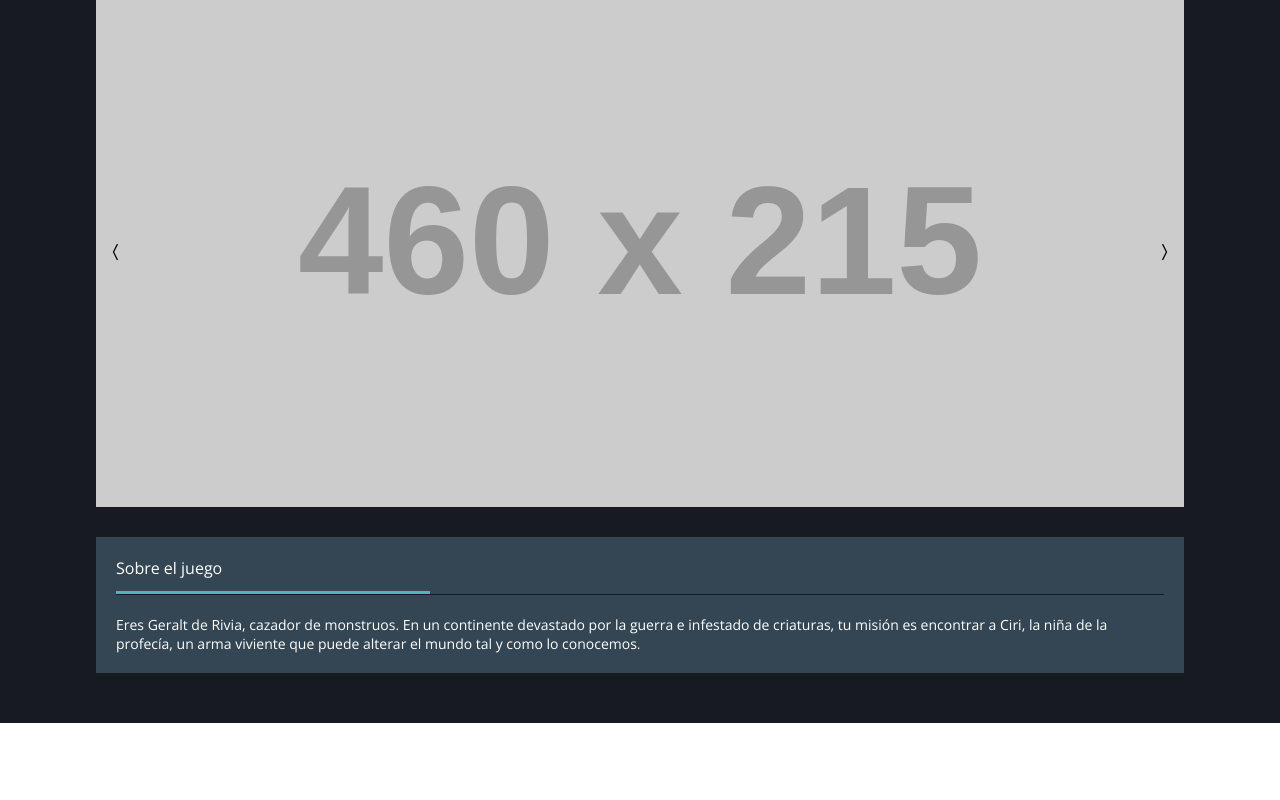
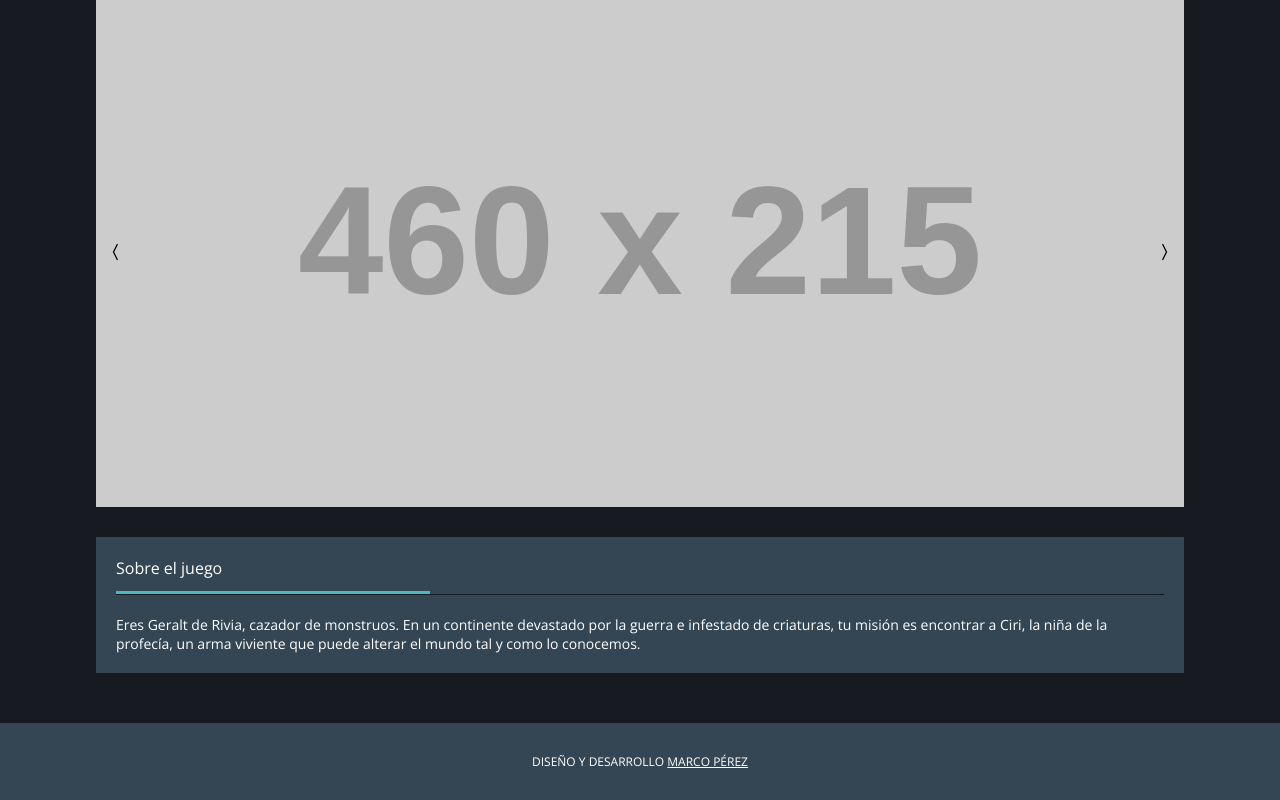
Before and after one commit to marcodamianperez/steam-offer-tracker, a plain HTML site: page pages/details.html in a window 1280 px wide. Shown: the part 1228-2028 px from the top of the page. Before the commit the page ends 1951 px from the top, so only its background shows below. Drawn offline with nearby package versions, Linux system fonts and the light colour scheme; placeholder pictures from the web are drawn by us.

Commit message:
added footer to details.html

```diff
--- a/pages/details.html
+++ b/pages/details.html
@@ -107,5 +107,11 @@
         </div>
     </main>
 
+    <footer class="footer">
+        <div class="u-container">
+            <p class="footer__text">Diseño y desarrollo <a class="author" href="mailto:marcodamianperez@gmail.com">Marco Pérez</a></p>
+        </div>
+    </footer>
+
 </body>
 </html>
```
